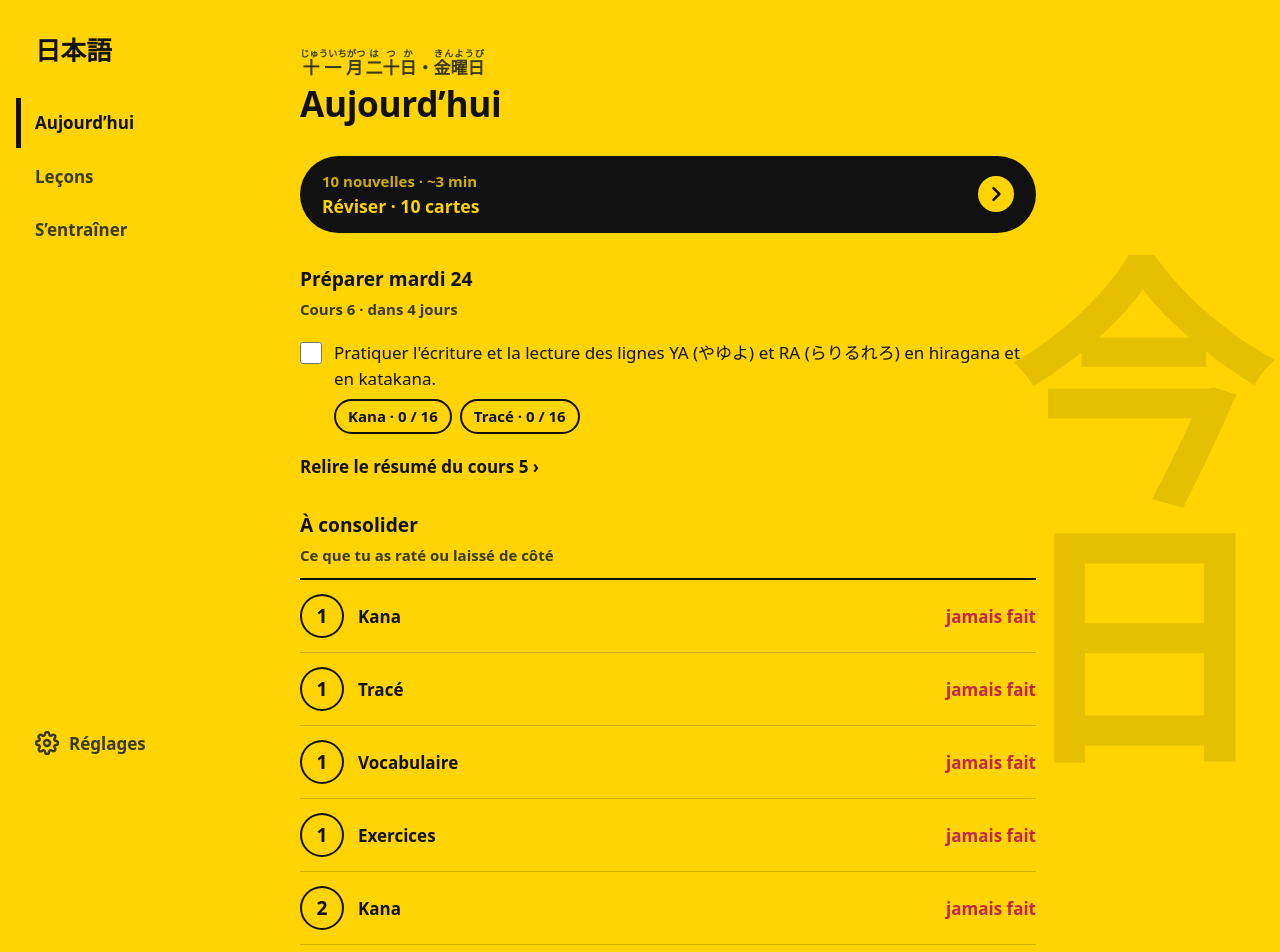
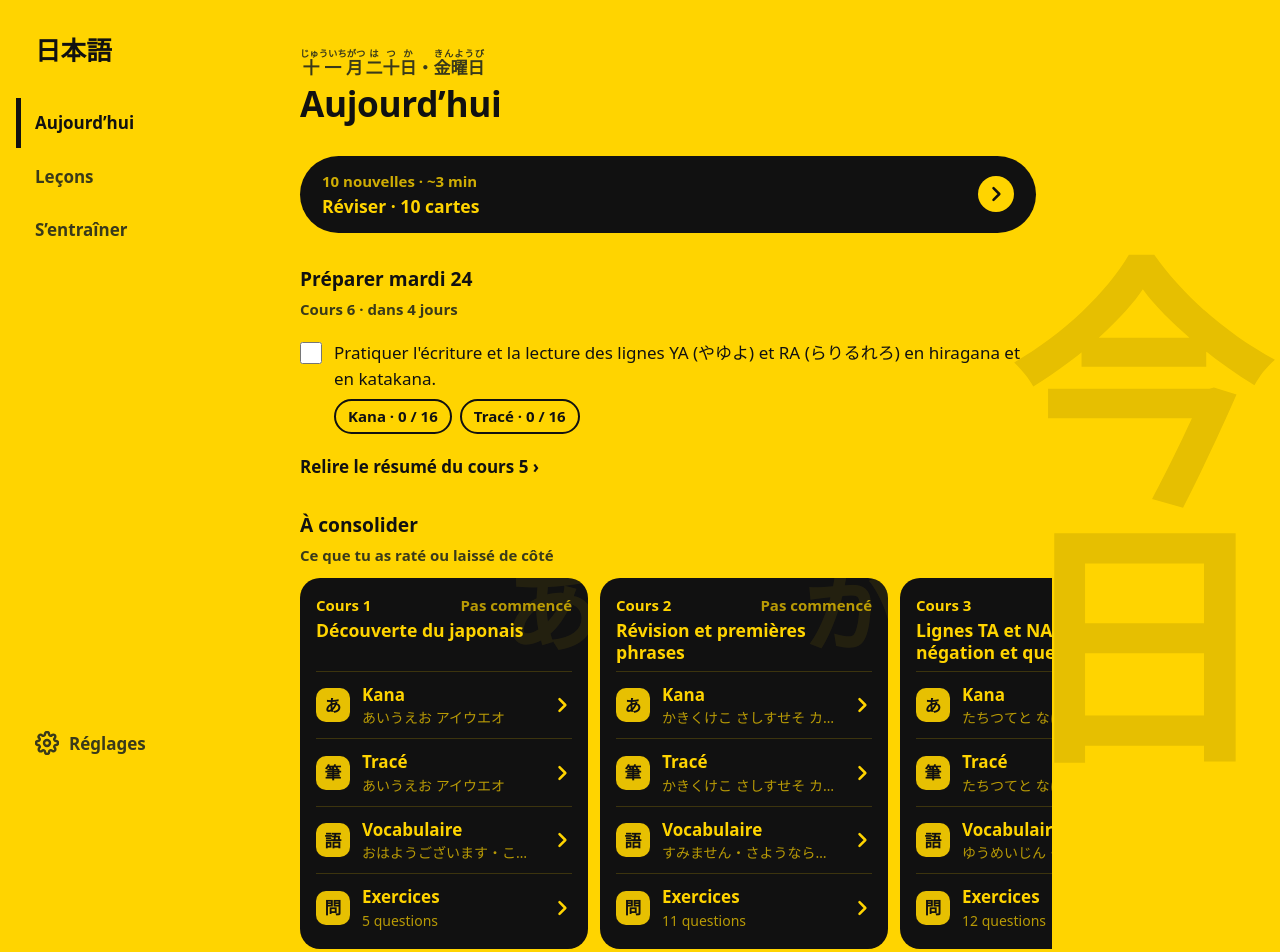
Before and after one commit to Darkein/nihongo, a Vue app: page / in a window 1280 px wide. Shown: the top 952 px of the page. Built offline with nearby package versions, Linux system fonts and the light colour scheme.

Commit message:
feat: accueil, cours à consolider en frise avec un aperçu de ce qu'on révise

```diff
--- a/src/style.css
+++ b/src/style.css
@@ -978,9 +978,87 @@ h2 + .sous-titre {
   color: inherit;
   box-shadow: inset 0 0 0 2px currentColor;
 }
-.manque {
-  color: var(--faux);
+/* Frise des cours à rattraper : défile à l'horizontale jusqu'aux bords de l'écran. */
+.frise {
+  display: flex;
+  gap: 12px;
+  margin: 0 -16px;
+  padding: 0 16px 4px;
+  overflow-x: auto;
+  scroll-snap-type: x mandatory;
+  scroll-padding: 0 16px;
+  scrollbar-width: none;
+}
+.frise::-webkit-scrollbar {
+  display: none;
+}
+.frise > li {
+  position: relative;
+  overflow: hidden;
+  flex: none;
+  width: min(80%, 18rem);
+  scroll-snap-align: start;
+  padding: 16px 16px 8px;
+  border-radius: 20px;
+  background: var(--encre);
+  color: var(--fond);
+}
+.frise .geant {
+  top: -18px;
+  right: -10px;
+  font-size: 96px;
+  color: color-mix(in srgb, var(--fond) 8%, transparent);
+}
+.frise .ligne {
+  position: relative;
+  font-size: 15px;
+}
+.frise .ligne > span {
   font-weight: 700;
+  color: color-mix(in srgb, var(--fond) 70%, transparent);
+}
+.frise .titre {
+  position: relative;
+  margin: 2px 0 8px;
+  font-size: 1.1rem;
+  font-weight: 800;
+  line-height: 1.25;
+  display: -webkit-box;
+  -webkit-line-clamp: 2;
+  -webkit-box-orient: vertical;
+  overflow: hidden;
+  min-height: 2.5em;
+}
+.frise a {
+  position: relative;
+  display: flex;
+  align-items: center;
+  gap: 12px;
+  padding: 10px 0;
+  border-top: 1px solid color-mix(in srgb, var(--fond) 18%, transparent);
+  text-decoration: none;
+}
+.frise .corps {
+  gap: 0;
+}
+.frise .corps small {
+  overflow: hidden;
+  white-space: nowrap;
+  text-overflow: ellipsis;
+  font-size: 14px;
+  color: color-mix(in srgb, var(--fond) 70%, transparent);
+}
+.repere {
+  flex: none;
+  display: grid;
+  place-items: center;
+  width: 34px;
+  height: 34px;
+  border-radius: 10px;
+  font-size: 1.05rem;
+  font-weight: 800;
+  color: #111;
+  background: var(--jaune-marque);
 }
 
 /* Barre d'action : toujours au même endroit, à hauteur constante */
--- a/src/views/Accueil.vue
+++ b/src/views/Accueil.vue
@@ -4,8 +4,10 @@ import Chevron from '../components/Chevron.vue'
 import Devoirs from '../components/Devoirs.vue'
 import EnTete from '../components/EnTete.vue'
 import JpText from '../components/JpText.vue'
-import { ACTIVITES, cartesDe, derniere, lessons, numero, toutesLesCartes } from '../content/lessons'
+import { ACTIVITES, cartesDe, derniere, filigrane, lessons, numero, toutesLesCartes, type Categorie } from '../content/lessons'
 import { dateJaponaise } from '../content/date'
+import type { Lesson } from '../content/schema'
+import { lecture } from '../content/text'
 import { cartesDuJour, lienTest } from '../srs/avancement'
 import { ajouterJours } from '../srs/leitner'
 import { aujourdhui, progression } from '../srs/store'
@@ -49,22 +51,39 @@ const rates = computed(() => {
   return { visibles: etiquettes.slice(0, MAX_RATES), autres: Math.max(0, etiquettes.length - MAX_RATES) + exercices }
 })
 
+// Un aperçu de ce que l'activité fait travailler, pour savoir à quoi on s'attaque avant de l'ouvrir.
+const apercu = (l: Lesson, type: Categorie) =>
+  type === 'vocabulaire'
+    ? l.mots.slice(0, 4).map((m) => lecture(m.jp)).join('・')
+    : type === 'exercices'
+      ? pluriel(l.exercices.length, 'question')
+      : l.kana.join(' ')
+
 // Le dernier cours est en cours d'apprentissage : seuls les précédents peuvent avoir des trous.
-const trous = computed(() =>
+const rattrapages = computed(() =>
   lessons
     .filter((l) => l !== derniere)
-    .flatMap((l) => {
-      const jamais = ACTIVITES.filter((a) => {
-        const cartes = cartesDe(l).filter((c) => c.categorie === a.type)
-        return cartes.length && cartes.every((c) => !progression.cartes[c.id])
-      }).map((a) => ({ cle: `${l.id}/${a.type}`, l, nom: a.nom, etat: 'jamais fait', vers: `/session?lecon=${l.id}&type=${a.type}` }))
+    .map((l) => {
+      const presentes = ACTIVITES.filter((a) => cartesDe(l).some((c) => c.categorie === a.type))
+      const jamais = presentes
+        .filter((a) => cartesDe(l).every((c) => c.categorie !== a.type || !progression.cartes[c.id]))
+        .map((a) => ({
+          cle: a.type,
+          repere: a.repere,
+          nom: a.nom,
+          apercu: apercu(l, a.type),
+          ja: a.type !== 'exercices',
+          vers: `/session?lecon=${l.id}&type=${a.type}`,
+        }))
       const note = progression.tests[`${l.id}/blanc`]?.at(-1)
       const blanc =
         note && note.note < 7
-          ? [{ cle: `${l.id}/blanc`, l, nom: 'Mini-test blanc', etat: `${note.note} / 10`, vers: lienTest(l.id, 'blanc') }]
+          ? [{ cle: 'blanc', repere: '試', nom: 'Mini-test blanc', apercu: `Dernière note : ${note.note} / 10`, ja: false, vers: lienTest(l.id, 'blanc') }]
           : []
-      return [...jamais, ...blanc]
-    }),
+      const etat = jamais.length === presentes.length ? 'Pas commencé' : jamais.length ? `Reste ${jamais.length}` : ''
+      return { l, etat, trous: [...jamais, ...blanc] }
+    })
+    .filter((r) => r.trous.length),
 )
 </script>
 
@@ -101,13 +120,17 @@ const trous = computed(() =>
       <li v-if="rates.autres" class="autres">+{{ rates.autres }}</li>
     </ul>
   </template>
-  <div v-if="trous.length" class="activites">
-    <RouterLink v-for="t in trous" :key="t.cle" :to="t.vers">
-      <span class="pastille">{{ numero(t.l) }}</span>
-      <span class="corps">
-        <span class="ligne"><strong>{{ t.nom }}</strong><span class="manque">{{ t.etat }}</span></span>
-      </span>
-    </RouterLink>
-  </div>
-  <p v-if="!trous.length && !rates.visibles.length && !rates.autres" class="calme">Rien à consolider pour l’instant.</p>
+  <ul v-if="rattrapages.length" class="frise">
+    <li v-for="r in rattrapages" :key="r.l.id">
+      <span class="geant" lang="ja" aria-hidden="true">{{ filigrane(r.l) }}</span>
+      <p class="ligne"><strong>Cours {{ numero(r.l) }}</strong><span>{{ r.etat }}</span></p>
+      <p class="titre">{{ r.l.titre }}</p>
+      <RouterLink v-for="t in r.trous" :key="t.cle" :to="t.vers">
+        <span class="repere" lang="ja" aria-hidden="true">{{ t.repere }}</span>
+        <span class="corps"><strong>{{ t.nom }}</strong><small :lang="t.ja ? 'ja' : undefined">{{ t.apercu }}</small></span>
+        <Chevron />
+      </RouterLink>
+    </li>
+  </ul>
+  <p v-if="!rattrapages.length && !rates.visibles.length && !rates.autres" class="calme">Rien à consolider pour l’instant.</p>
 </template>
```
